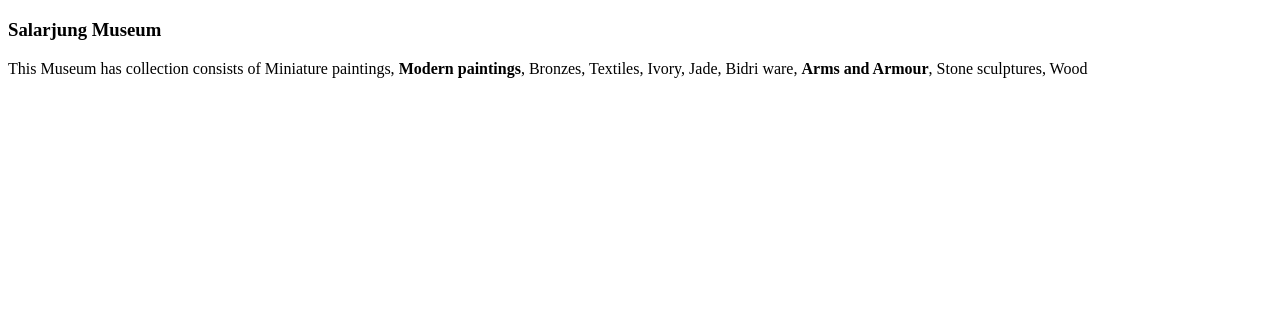
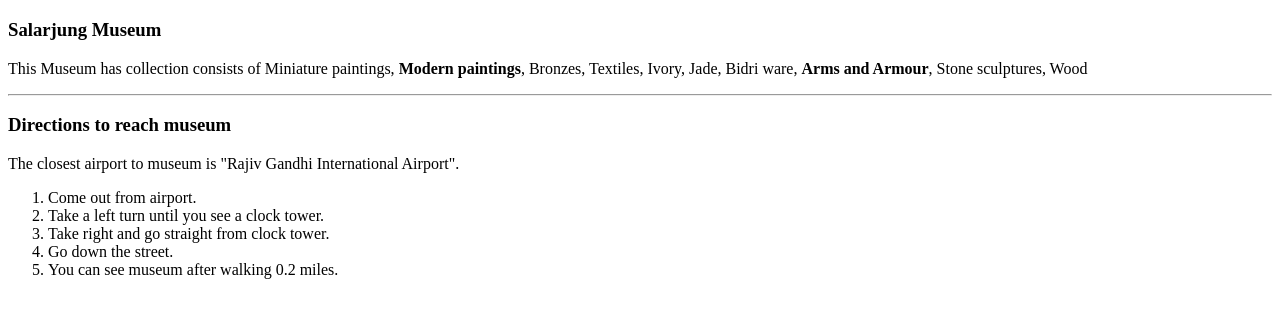
Before and after one commit to 44-563-Web-Apps-F22/44563-webapps-assignment-3-Mamatha-Mallela, a plain HTML site: page index.html in a window 1280 px wide. Shown: the part 61-378 px from the top of the page. Drawn offline with Linux system fonts and the light colour scheme.

Commit message:
Added directions to museum

```diff
--- a/index.html
+++ b/index.html
@@ -9,5 +9,15 @@
     <p>This Museum has collection consists of Miniature paintings,
         <b>Modern paintings</b>, Bronzes, Textiles, Ivory, Jade,
         Bidri ware, <b>Arms and Armour</b>, Stone sculptures, Wood</p>
+    <hr>
+    <h3>Directions to reach museum</h3>
+    <p>The closest airport to museum is "Rajiv Gandhi International Airport".</p>
+    <ol>
+        <li>Come out from airport.</li>
+        <li>Take a left turn until you see a clock tower.</li>
+        <li>Take right and go straight from clock tower.</li>
+        <li>Go down the street.</li>
+        <li>You can see museum after walking 0.2 miles.</li>
+    </ol>
 </body>
 </html>
```
